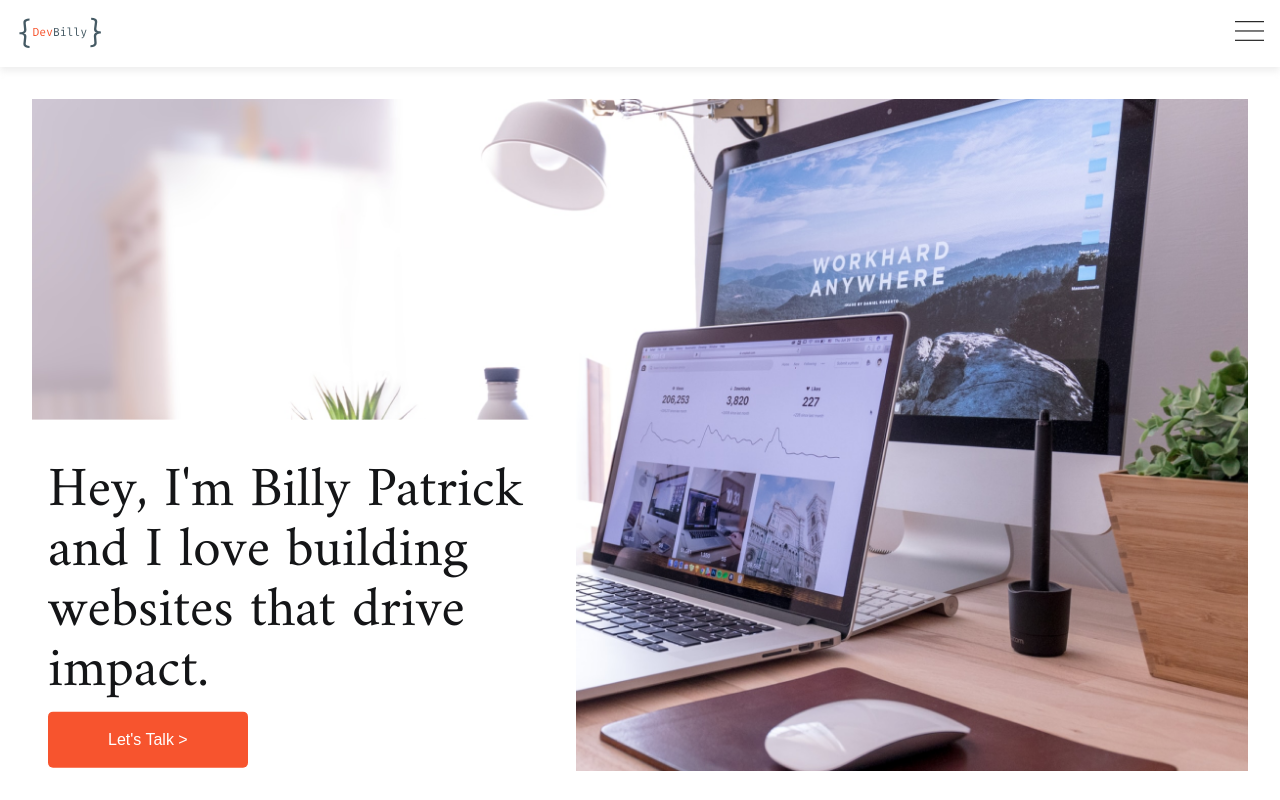
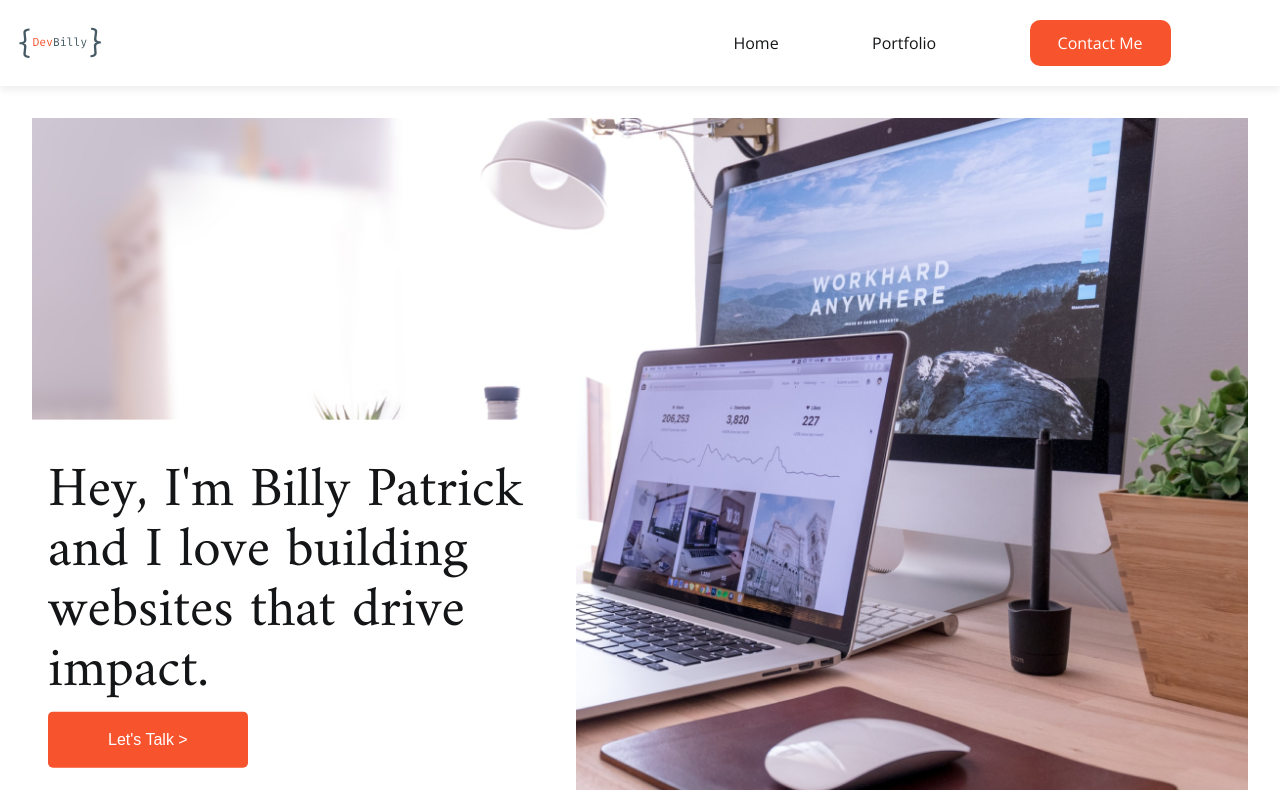
Before and after one commit to dev-billy/dev-billy, a React (Create React App) app: page / in a window 1280 px wide. Shown: the top 800 px of the page. Built offline with nearby package versions, Linux system fonts and the light colour scheme.

Commit message:
updated nav for large screens

```diff
--- a/package.json
+++ b/package.json
@@ -11,6 +11,7 @@
     "react-dom": "^17.0.2",
     "react-router-dom": "^5.2.0",
     "react-scripts": "4.0.3",
+    "react-scroll": "^1.8.3",
     "web-vitals": "^1.0.1"
   },
   "scripts": {
--- a/src/layout/Nav.js
+++ b/src/layout/Nav.js
@@ -1,5 +1,6 @@
 import navlist from "./data/navlist";
-import { Link } from "react-router-dom";
+import { Link as LinkRouter } from "react-router-dom";
+
 import styles from "./layout.module.scss";
 
 function Nav(props) {
@@ -12,7 +13,9 @@ function Nav(props) {
       <ul>
         {NavList.map((item, index) => (
           <li onClick={item.onClick} key={index}>
-            <Link to={item.link}>{item.text}</Link>
+            <LinkRouter to={item.link} className={item.cta ? styles.cta : ""}>
+              {item.text}
+            </LinkRouter>
           </li>
         ))}
       </ul>
--- a/src/layout/data/navlist.js
+++ b/src/layout/data/navlist.js
@@ -6,9 +6,15 @@ const navlist = (location) => {
       link: "/",
     },
     {
-      text: "Page Two",
-      active: "/page02" === location.pathname,
-      link: "/page02",
+      text: "Portfolio",
+      active: "/portfolio" === location.pathname,
+      link: "/portfolio",
+    },
+    {
+      text: "Contact Me",
+      cta: true,
+      active: "/contact" === location.pathname,
+      link: "/contact",
     },
   ];
 };
--- a/src/layout/layout.module.scss
+++ b/src/layout/layout.module.scss
@@ -39,4 +39,33 @@
   .content {
     padding: 2em;
   }
+  .nav {
+    .menu {
+      display: none;
+    }
+    ul {
+      display: flex;
+      width: 50%;
+      justify-content: space-evenly;
+      .cta {
+        background: $primary;
+        padding: 0.75em 1.75em;
+        border-radius: 10px;
+        color: white;
+      }
+      .cta:hover {
+        border-bottom: none;
+      }
+      li {
+        a {
+          text-decoration: none;
+          color: inherit;
+        }
+        a:hover {
+          cursor: pointer;
+          border-bottom: solid 2px $secondary;
+        }
+      }
+    }
+  }
 }
--- a/src/pages/Home/index.js
+++ b/src/pages/Home/index.js
@@ -13,7 +13,7 @@ function HomePage() {
           <button className={styles.buttonMain}>Let's Talk {">"}</button>
         </div>
       </section>
-      <section className={styles.about}>
+      <section className={styles.about} id="about">
         <div className={styles.image}>
           <div className={styles.myself}></div>
         </div>
--- a/src/pages/pagestyles/home.module.scss
+++ b/src/pages/pagestyles/home.module.scss
@@ -132,7 +132,7 @@ button {
     }
     .line {
       height: 0.5px;
-      width: 40%;
+      width: 30%;
       background-color: $primary;
     }
   }
```
Also changed, not shown: 1 other file (tests, documents, lock files or other folders).
